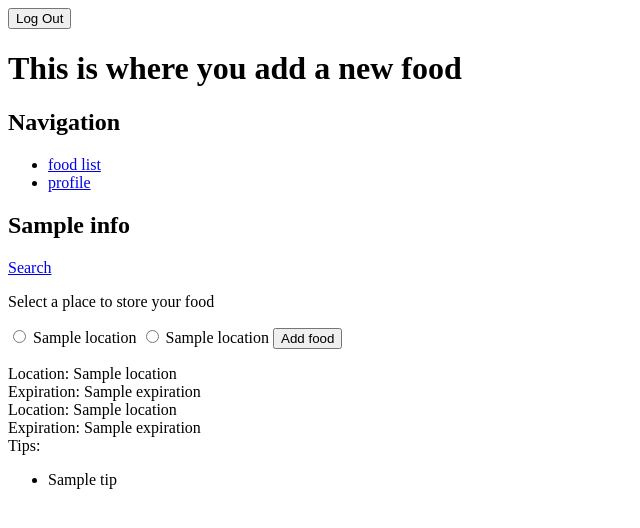
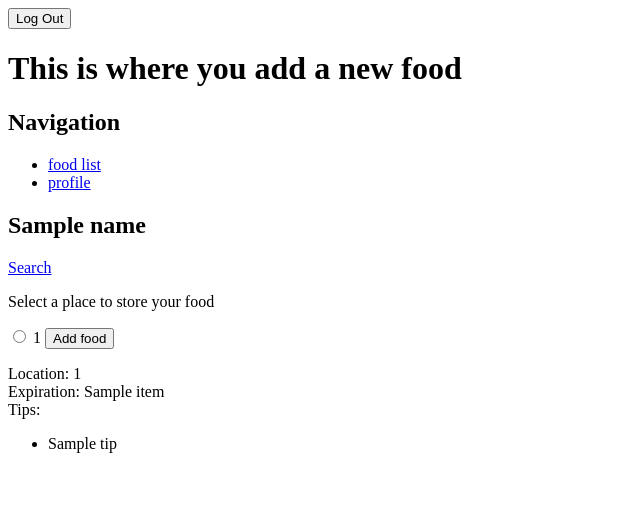
Before and after one commit to aausen/food-exp, a Flask app: template templates/add-item.html in a window 1280 px wide. Shown: the top 528 px of the page, without its empty margins (0-640 px from the left). Run offline with Flask 2, Linux system fonts and the light colour scheme; the template is opened without the code that fills it: most values are stand-ins (such as "Sample title", 1, 10 or a date in 2020).

Commit message:
fix jinja bug with location

```diff
--- a/model.py
+++ b/model.py
@@ -60,7 +60,7 @@ class Location(db.Model):
     loc_id = db.Column(db.Integer,
                        autoincrement = True,
                        primary_key = True)
-    loc_name = db.Column(db.String(12))
+    loc_name = db.Column(db.String)
 
     def __repr__(self):
         return f"<Location loc_id = {self.loc_id}, loc_name = {self.loc_name}>"
--- a/server.py
+++ b/server.py
@@ -204,12 +204,28 @@ def add_item():
 
     # Create a json object
     res = res.json()
+    print("*"*20)
+    print(res)
+    print("*"*20)
+
+    info = []
+    name = res['name']
+    methods = res['methods']
+    for item in methods:
+        location = item['location']
+        exp = item['expiration']
+        exp_time = item['expirationTime']
+        food_set = (location, exp, exp_time)
+        info.append(food_set)
+    tips = res['tips']
 
     # JSONify the response to be used on another page
     # return jsonify(res)
 
     return render_template("add-item.html",
-                            info = res,
+                            name = name,
+                            info = info,
+                            tips = tips,
                             food_id = food_id)
 
 @app.route("/add-item", methods=["POST"])
--- a/templates/add-item.html
+++ b/templates/add-item.html
@@ -11,32 +11,32 @@
     <li><a href = "/profile">profile</a></li>
 </ul>
 
-<h2>{{ info['name'] }}</h2>
+<h2>{{ name }}</h2>
 <a href="/">Search</a>
 <form action="/add-item" method="POST">
 
     <p>
         Select a place to store your food
     </p>
-    <input type="radio" name="add-food" value="{{ info['name'] }},{{info['methods'][0]['location'] }},{{ info['methods'][0]['expirationTime'] }}">
-    <label>{{ info['methods'][0]['location'] }}</label>
+    {% for item in info %}
+    <input type="radio" name="add-food" value="{{ name }}, {{ item[0] }}, {{ item[2] }}">
+    <label>{{ item[0] }}</label>
+    {% endfor %}
 
-    <input type="radio" name="add-food" value="{{ info['name'] }},{{info['methods'][1]['location'] }},{{ info['methods'][1]['expirationTime'] }}">
-    <label>{{ info['methods'][1]['location'] }}</label>
     <button type="submit">Add food</button>
 </form>
 
 <p>
-    Location: {{ info['methods'][0]['location'] }}
+    {% for item in info %}
+    Location: {{ info[0][0] }}
     <br>
-    Expiration: {{ info['methods'][0]['expiration'] }}
+    Expiration: {{ info[0][1] }}
     <br>
-    Location: {{ info['methods'][1]['location'] }}
-    <br>
-    Expiration: {{ info['methods'][1]['expiration'] }}
-    <br>
+    {% endfor %}
+
+
     Tips:
-    {% for tip in info['tips'] %}
+    {% for tip in tips %}
     <ul><li>{{ tip }}</li></ul>
     {% endfor %}
 </p>
```
